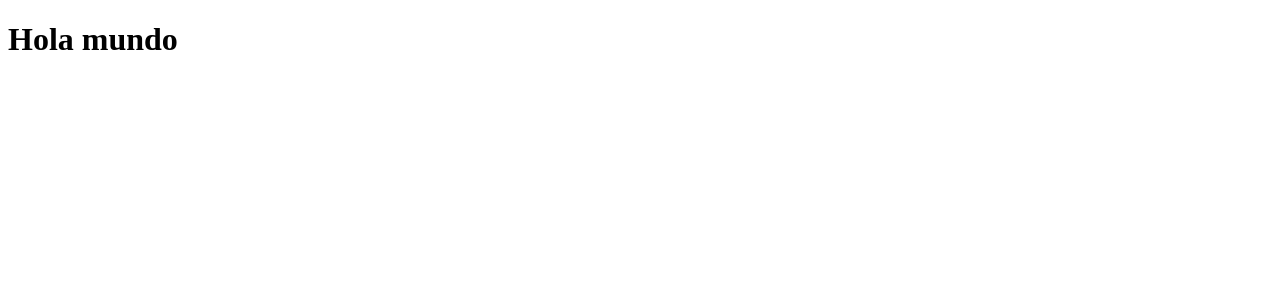
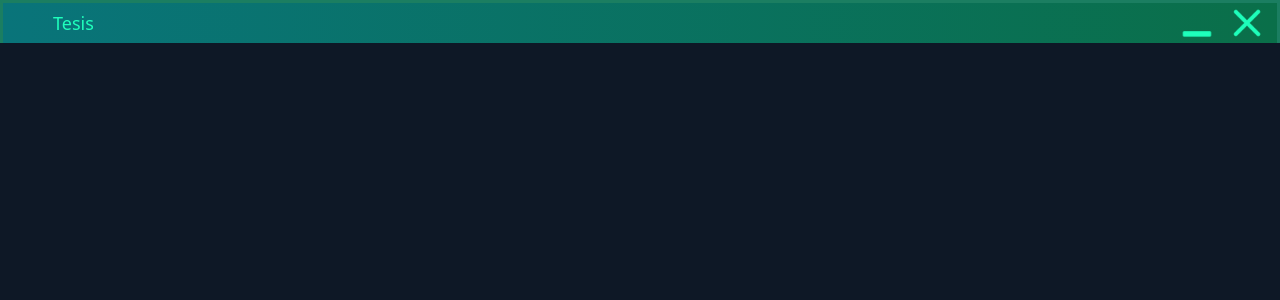
Before and after one commit to lalodsi/ControladorPosicionSolar, a React (Create React App) app in the folder apps/UI/: page / in a window 1280 px wide. Shown: the top 300 px of the page. Built offline with nearby package versions, Linux system fonts and the light colour scheme.

Commit message:
Main styles

```diff
--- a/apps/UI/src/App.tsx
+++ b/apps/UI/src/App.tsx
@@ -1,10 +1,11 @@
 import React from "react"
+import TopBar from "./sections/topbar"
+import "./styles.css"
 
 const App: React.FC = () => {
 
-
     return (
-        <h1>Hola mundo</h1>
+        <TopBar />
     )
 }
 
--- a/apps/UI/src/styles.css
+++ b/apps/UI/src/styles.css
@@ -21,6 +21,7 @@ body{
     font-family: system-ui, -apple-system, BlinkMacSystemFont, 'Segoe UI', Roboto, Oxygen, Ubuntu, Cantarell, 'Open Sans', 'Helvetica Neue', sans-serif;
     background-color: var(--fondo);
     margin: 0%;
+    /* width: 100%; */
     width: calc(100% - 6px);
     height: calc(100% - 6px);
     border: 3px solid var(--verdeOscuro);
```
